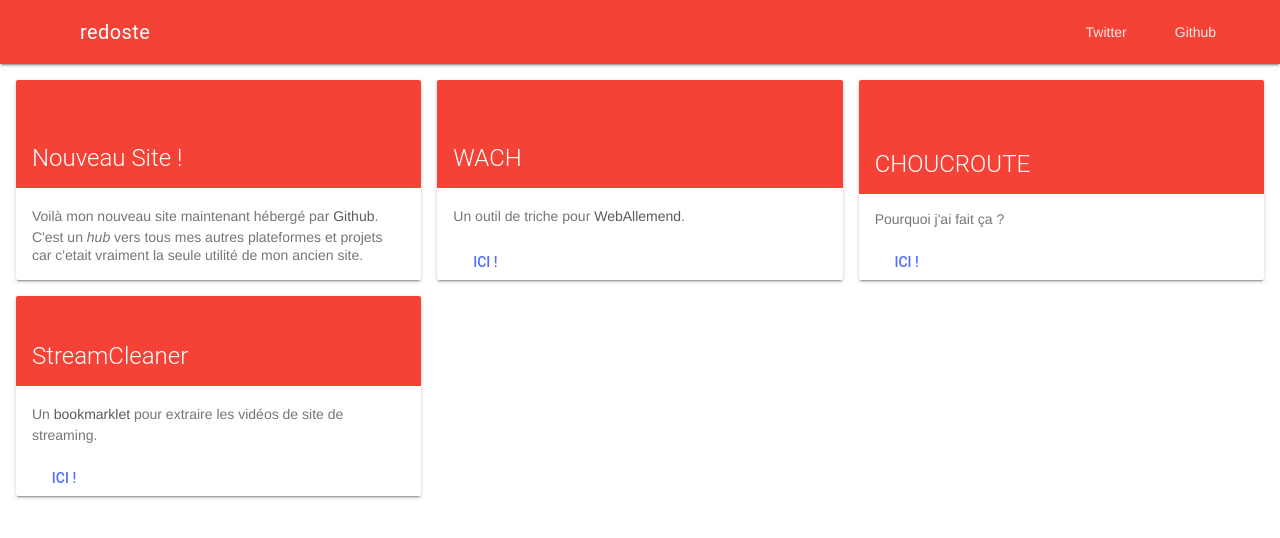
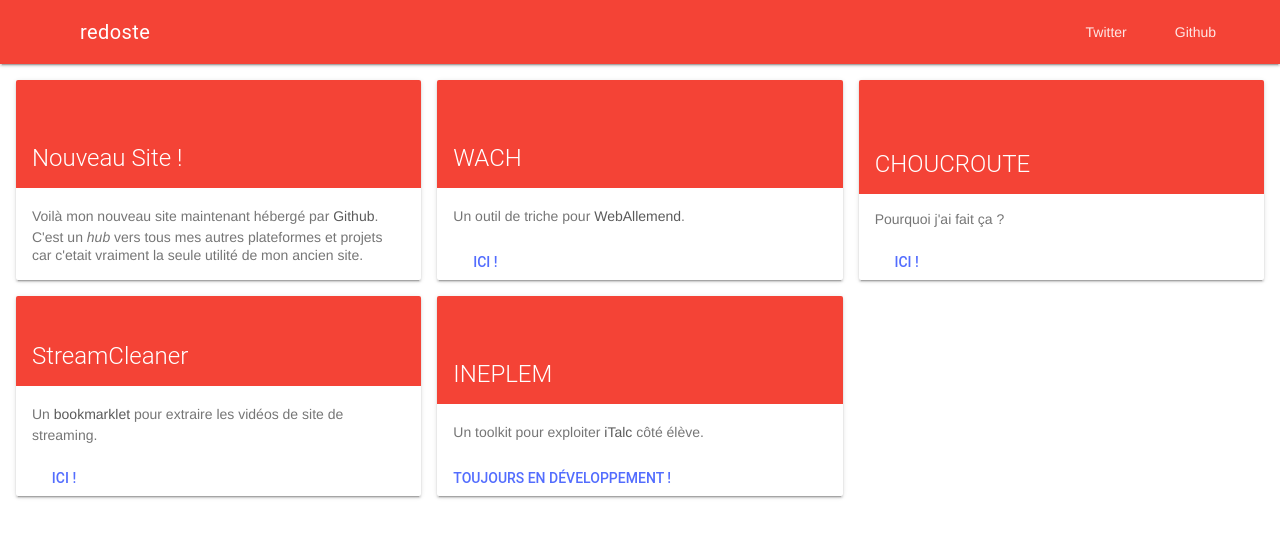
Before and after one commit to redoste/redoste.github.io, a plain HTML site: page index.html in a window 1280 px wide. Drawn offline with Linux system fonts and the light colour scheme.

Commit message:
Ajout de INEPLEM

```diff
--- a/index.html
+++ b/index.html
@@ -84,6 +84,18 @@
 						</div>
 					</div>
 
+					<div class="mdl-cell mdl-cell--4-col mdl-cell--6-col-tablet mdl-cell--8-col-phone mdl-card mdl-shadow--2dp">
+						<div class="mdl-card__title mdl-card--expand"><h2 class="mdl-card__title-text"><a href="#" class="title-link">INEPLEM</a></h2></div>
+						<div class="mdl-card__supporting-text">
+							Un toolkit pour exploiter <a href="https://fr.wikipedia.org/wiki/ITALC" class="mdl-navigation__link">iTalc</a> côté élève.
+						</div>
+						<div class="mdl-card__action mdl-card--border">
+							<a class="mdl-button mdl-js-button mdl-button--accent mdl-js-ripple-effect" href="#">
+								Toujours en développement !
+							</a>
+						</div>
+					</div>
+
 				</div>
 			</main>
 
```
